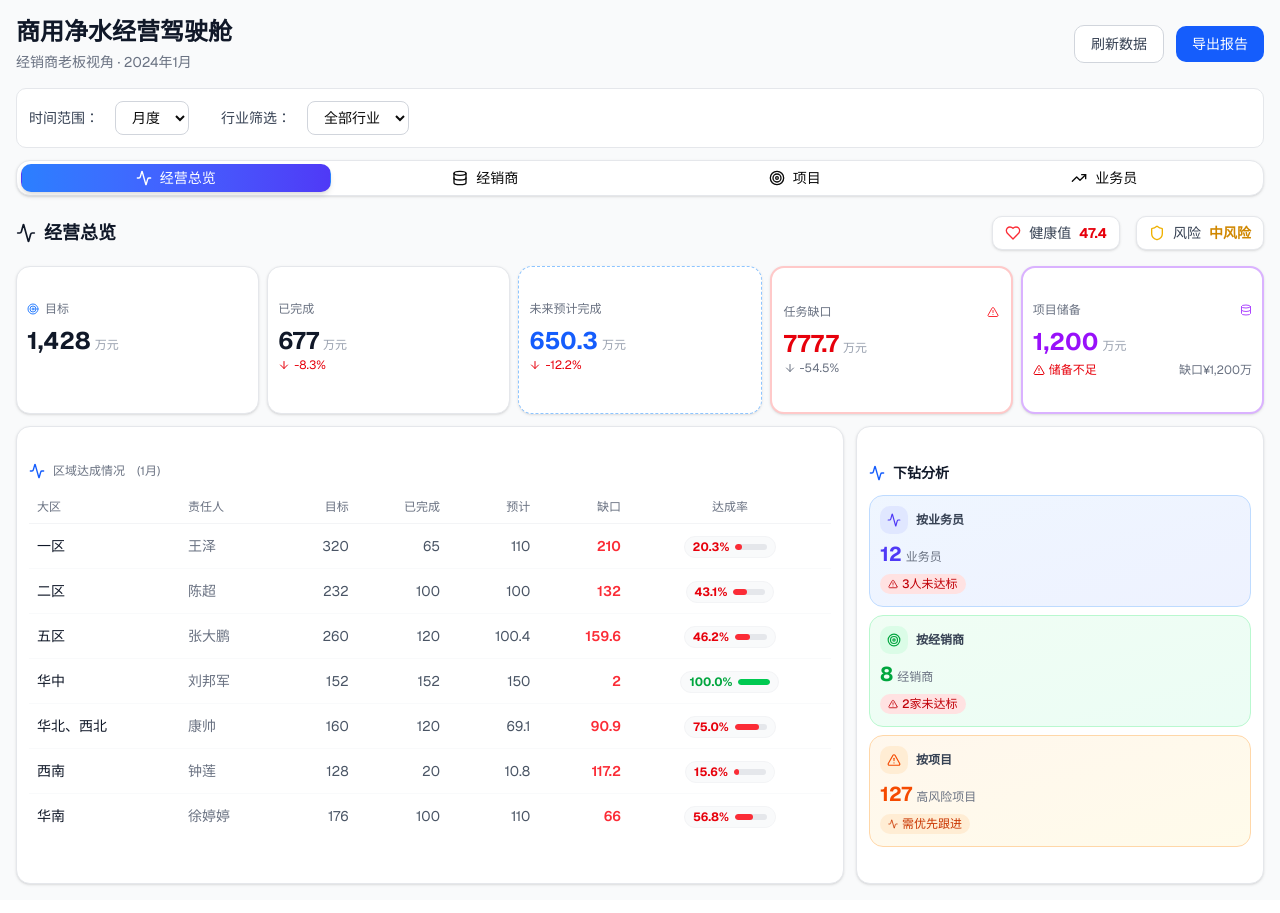
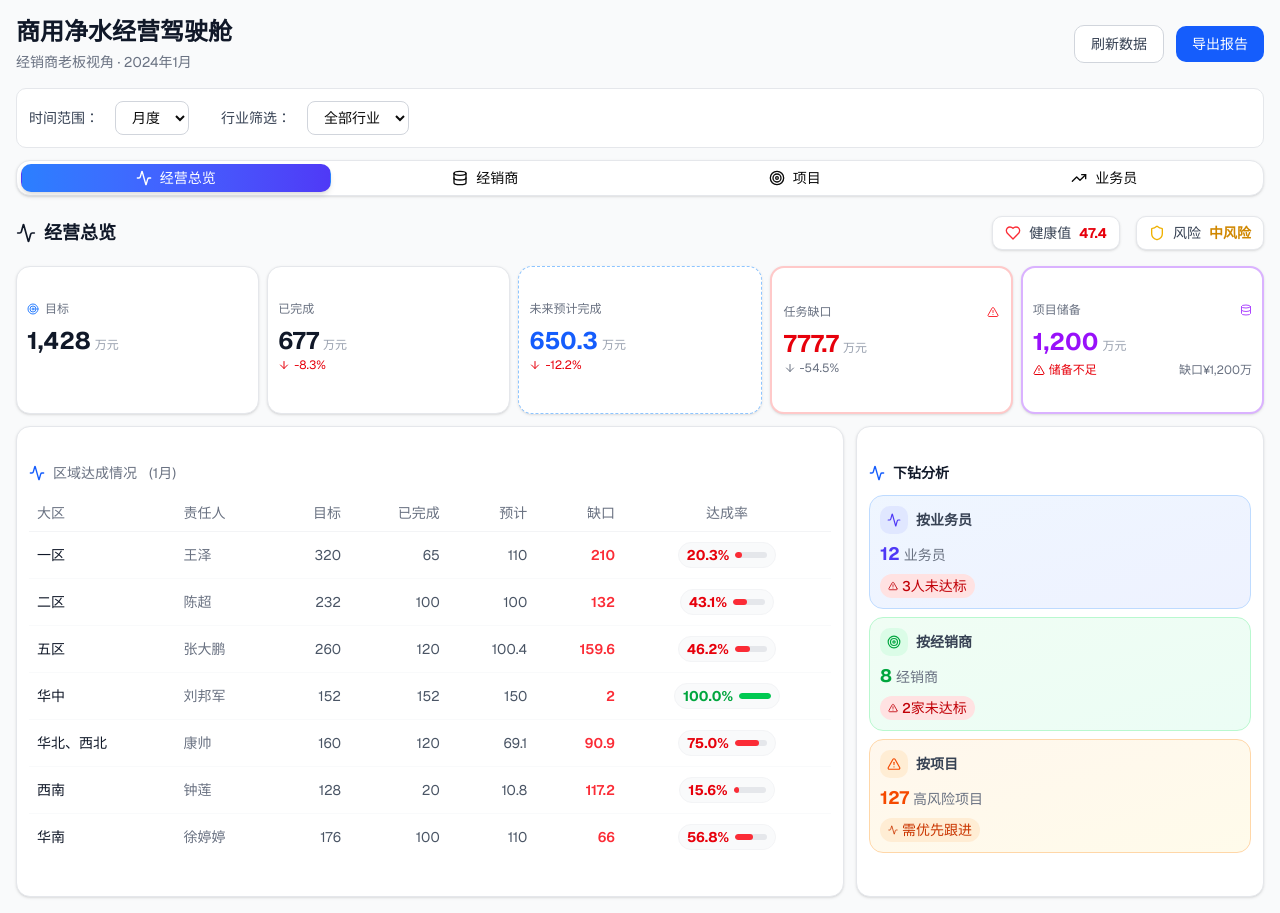
Before and after one commit to navylee1990/coze_jsc, a Next.js app: page / in a window 1280 px wide. Built offline with nearby package versions, Linux system fonts and the light colour scheme.

Commit message:
style: 统一区域达成情况和下钻分析框的字体大小为 text-sm

```diff
--- a/src/app/page.tsx
+++ b/src/app/page.tsx
@@ -430,11 +430,11 @@ export default function WaterPurifierDashboard() {
                       <span className="text-gray-400 mx-1">/</span>
                     </>
                   )}
-                  <span className="text-xs font-normal text-gray-500">
+                  <span className="text-sm font-normal text-gray-500">
                     {viewLevel === 'city' ? `${selectedRegion}` : '区域达成情况'}
                   </span>
                   {viewLevel === 'region' && (
-                    <span className="text-xs font-normal text-gray-500 ml-1">({timeRange === 'month' ? '1月' : timeRange === 'quarter' ? 'Q1' : '2024年'})</span>
+                    <span className="text-sm font-normal text-gray-500 ml-1">({timeRange === 'month' ? '1月' : timeRange === 'quarter' ? 'Q1' : '2024年'})</span>
                   )}
                 </div>
               </div>
@@ -444,13 +444,13 @@ export default function WaterPurifierDashboard() {
                 <table className="w-full">
                   <thead>
                     <tr className="border-b border-gray-100">
-                      <th className="px-2 py-2 text-left text-xs font-medium text-gray-500">{viewLevel === 'city' ? '城市' : '大区'}</th>
-                      <th className="px-2 py-2 text-left text-xs font-medium text-gray-500">责任人</th>
-                      <th className="px-2 py-2 text-right text-xs font-medium text-gray-500">目标</th>
-                      <th className="px-2 py-2 text-right text-xs font-medium text-gray-500">已完成</th>
-                      <th className="px-2 py-2 text-right text-xs font-medium text-gray-500">预计</th>
-                      <th className="px-2 py-2 text-right text-xs font-medium text-gray-500">缺口</th>
-                      <th className="px-2 py-2 text-center text-xs font-medium text-gray-500">达成率</th>
+                      <th className="px-2 py-2 text-left text-sm font-medium text-gray-500">{viewLevel === 'city' ? '城市' : '大区'}</th>
+                      <th className="px-2 py-2 text-left text-sm font-medium text-gray-500">责任人</th>
+                      <th className="px-2 py-2 text-right text-sm font-medium text-gray-500">目标</th>
+                      <th className="px-2 py-2 text-right text-sm font-medium text-gray-500">已完成</th>
+                      <th className="px-2 py-2 text-right text-sm font-medium text-gray-500">预计</th>
+                      <th className="px-2 py-2 text-right text-sm font-medium text-gray-500">缺口</th>
+                      <th className="px-2 py-2 text-center text-sm font-medium text-gray-500">达成率</th>
                     </tr>
                   </thead>
                   <tbody>
@@ -470,7 +470,7 @@ export default function WaterPurifierDashboard() {
                         </td>
                         <td className="px-2 py-2.5 text-center">
                           <div className="inline-flex items-center gap-1.5 px-2 py-0.5 rounded-full bg-gray-50 border border-gray-100">
-                            <span className={`text-xs font-bold ${
+                            <span className={`text-sm font-bold ${
                               item.rate >= 100 ? 'text-green-600' : item.rate >= 80 ? 'text-yellow-600' : 'text-red-600'
                             }`}>
                               {item.rate.toFixed(1)}%
@@ -508,13 +508,13 @@ export default function WaterPurifierDashboard() {
                     <div className="w-7 h-7 bg-indigo-100 rounded-lg flex items-center justify-center flex-shrink-0">
                       <Activity className="w-3.5 h-3.5 text-indigo-600" />
                     </div>
-                    <span className="text-xs font-semibold text-gray-700">按业务员</span>
+                    <span className="text-sm font-semibold text-gray-700">按业务员</span>
                   </div>
                   <div className="flex items-baseline gap-1">
-                    <span className="text-xl font-bold text-indigo-600">12</span>
-                    <span className="text-xs text-gray-500">业务员</span>
+                    <span className="text-lg font-bold text-indigo-600">12</span>
+                    <span className="text-sm text-gray-500">业务员</span>
                   </div>
-                  <div className="mt-1.5 inline-flex items-center gap-1 text-xs bg-red-100 text-red-700 px-2 py-0.5 rounded-full font-medium">
+                  <div className="mt-1.5 inline-flex items-center gap-1 text-sm bg-red-100 text-red-700 px-2 py-0.5 rounded-full font-medium">
                     <AlertTriangle className="w-2.5 h-2.5" />
                     3人未达标
                   </div>
@@ -524,13 +524,13 @@ export default function WaterPurifierDashboard() {
                     <div className="w-7 h-7 bg-green-100 rounded-lg flex items-center justify-center flex-shrink-0">
                       <Target className="w-3.5 h-3.5 text-green-600" />
                     </div>
-                    <span className="text-xs font-semibold text-gray-700">按经销商</span>
+                    <span className="text-sm font-semibold text-gray-700">按经销商</span>
                   </div>
                   <div className="flex items-baseline gap-1">
-                    <span className="text-xl font-bold text-green-600">8</span>
-                    <span className="text-xs text-gray-500">经销商</span>
+                    <span className="text-lg font-bold text-green-600">8</span>
+                    <span className="text-sm text-gray-500">经销商</span>
                   </div>
-                  <div className="mt-1.5 inline-flex items-center gap-1 text-xs bg-red-100 text-red-700 px-2 py-0.5 rounded-full font-medium">
+                  <div className="mt-1.5 inline-flex items-center gap-1 text-sm bg-red-100 text-red-700 px-2 py-0.5 rounded-full font-medium">
                     <AlertTriangle className="w-2.5 h-2.5" />
                     2家未达标
                   </div>
@@ -540,13 +540,13 @@ export default function WaterPurifierDashboard() {
                     <div className="w-7 h-7 bg-orange-100 rounded-lg flex items-center justify-center flex-shrink-0">
                       <AlertTriangle className="w-3.5 h-3.5 text-orange-600" />
                     </div>
-                    <span className="text-xs font-semibold text-gray-700">按项目</span>
+                    <span className="text-sm font-semibold text-gray-700">按项目</span>
                   </div>
                   <div className="flex items-baseline gap-1">
-                    <span className="text-xl font-bold text-orange-600">127</span>
-                    <span className="text-xs text-gray-500">高风险项目</span>
+                    <span className="text-lg font-bold text-orange-600">127</span>
+                    <span className="text-sm text-gray-500">高风险项目</span>
                   </div>
-                  <div className="mt-1.5 inline-flex items-center gap-1 text-xs bg-orange-100 text-orange-700 px-2 py-0.5 rounded-full font-medium">
+                  <div className="mt-1.5 inline-flex items-center gap-1 text-sm bg-orange-100 text-orange-700 px-2 py-0.5 rounded-full font-medium">
                     <Activity className="w-2.5 h-2.5" />
                     需优先跟进
                   </div>
```
